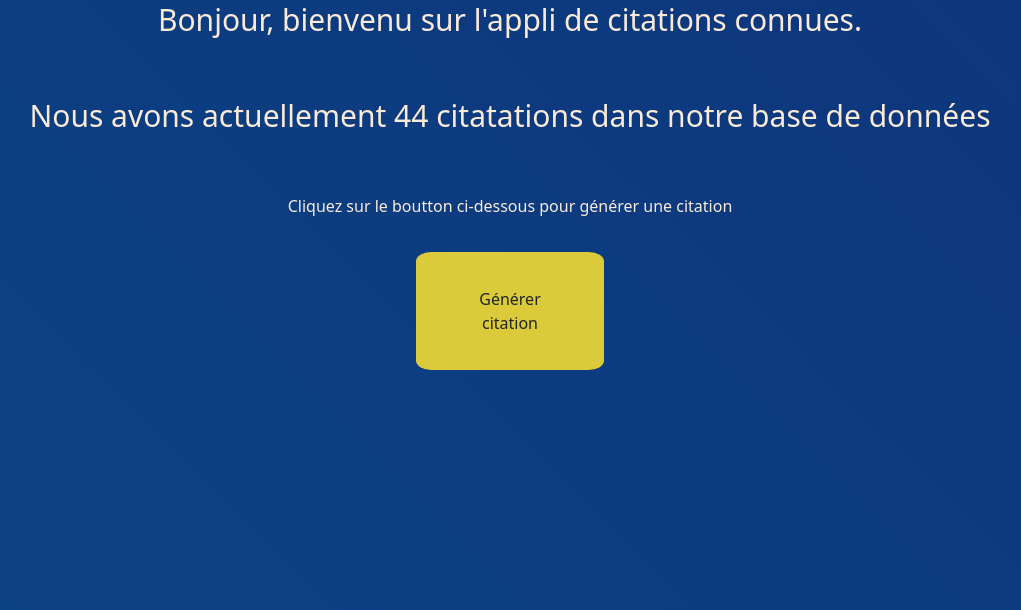
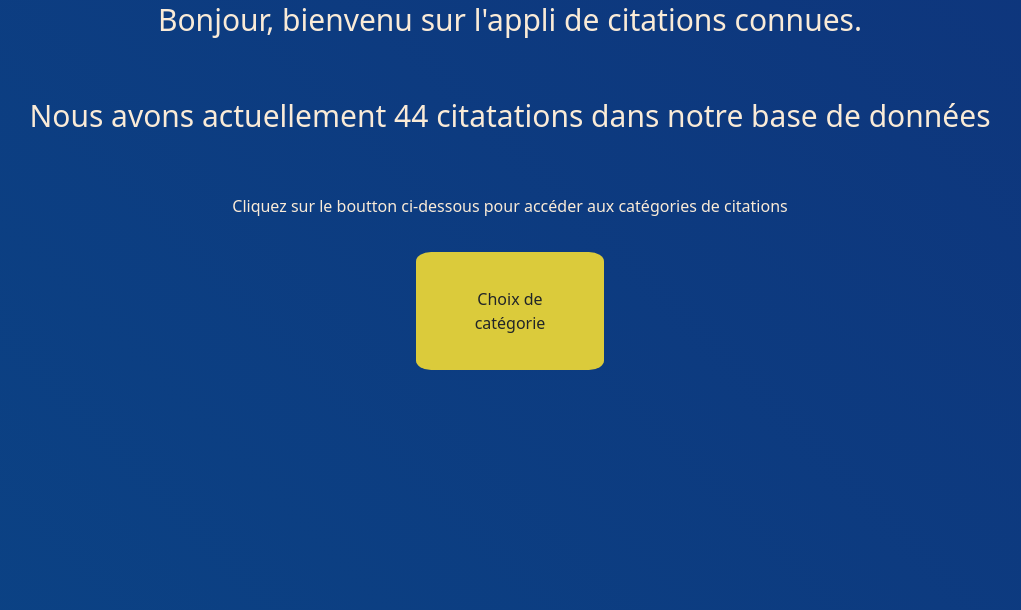
Before and after one commit to dday33480/randomquotesapp, a Django app: page / in a window 1280 px wide. Shown: the part 142-752 px from the top of the page, without its empty margins (130-1151 px from the left). Run offline with Django 5.2, Linux system fonts and the light colour scheme; data comes from the database, SQL or seed files in the repository.

Commit message:
chore: Changes button text

```diff
--- a/quotes/templates/quotes/index.html
+++ b/quotes/templates/quotes/index.html
@@ -9,9 +9,9 @@
 
         <h2 class="col-xs-1 text-center">Nous avons actuellement {{ quote_count }} citatations dans notre base de données</h2>
 
-        <p class="col-xs-1 text-center">Cliquez sur le boutton ci-dessous pour générer une citation</p>
+        <p class="col-xs-1 text-center">Cliquez sur le boutton ci-dessous pour accéder aux catégories de citations</p>
 
-        <a class="btn col-xl-2" id= "btn-animation" href="{% url 'quotes:detail' %}">Générer citation</a>
+        <a class="btn col-xl-2" id= "btn-animation" href="{% url 'quotes:detail' %}">Choix de catégorie</a>
 
         {% else %}
             <p> Il n'y a pas de citations disponible actuellement.</p>
```
